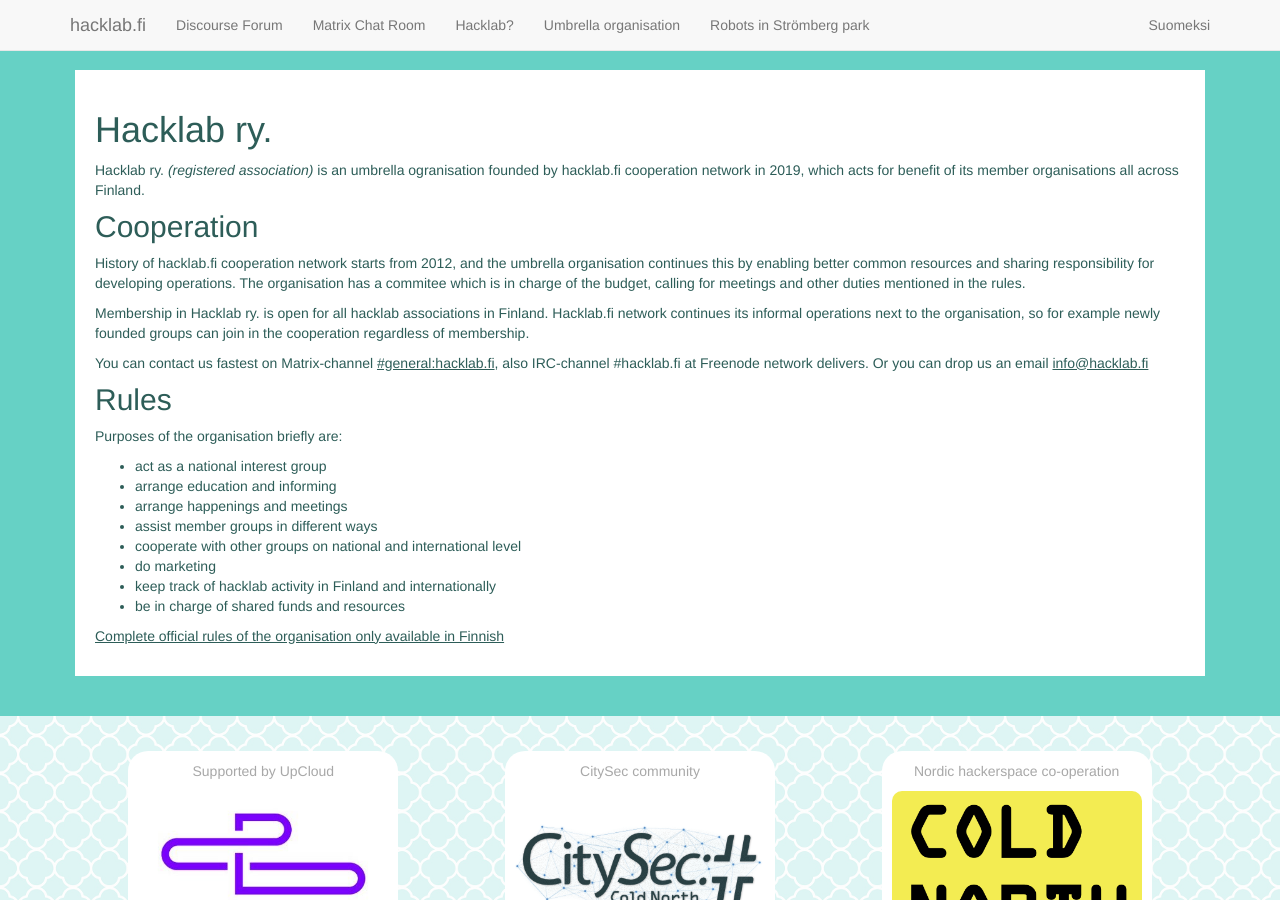
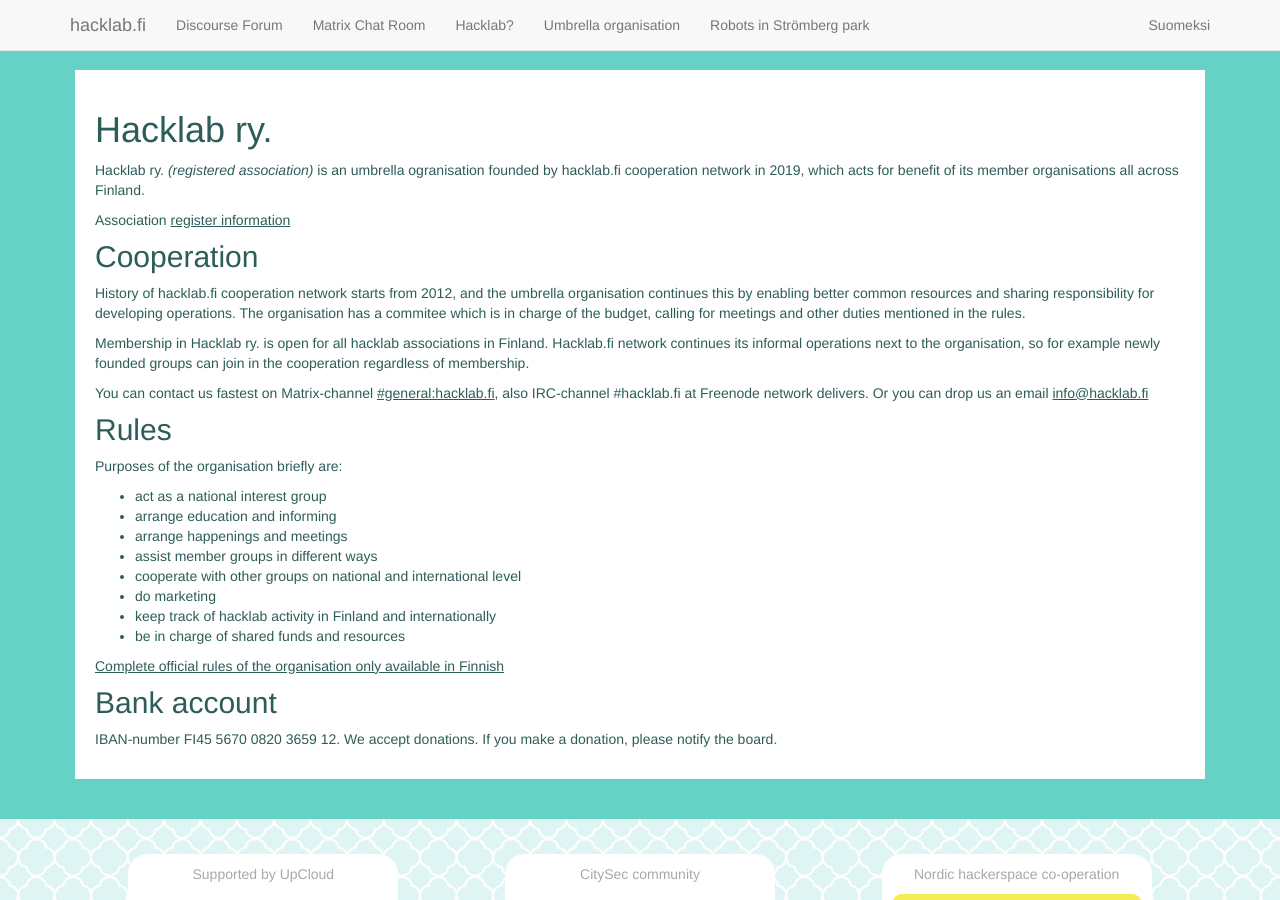
Before and after one commit to hacklab-fi/hacklab-website, a Jekyll site: the page built from hacklab_ry_en.md, in a window 1280 px wide and 900 px high. Built offline with Jekyll 4.4.1, drawn with Linux system fonts in a browser that asks for light colours; nearby versions of some CDN libraries.

Commit message:
Add bankaccount and link to prh
Add bank account information with a note that we accept donations
Add link to Information Service of the Finnish Register of Associations (PRH)

```diff
--- a/hacklab_ry_en.md
+++ b/hacklab_ry_en.md
@@ -6,6 +6,9 @@ lang: en
 # Hacklab ry.
 
 Hacklab ry. *(registered association)* is an umbrella ogranisation founded by hacklab.fi cooperation network in 2019, which acts for benefit of its member organisations all across Finland.
+
+Association [register information](https://yhdistysrekisteri.prh.fi/basicinformation?userLang=en&businessId=3084371-1){:target="_blank"}
+
 
 ## Cooperation
 
@@ -28,3 +31,7 @@ Purposes of the organisation briefly are:
  - be in charge of shared funds and resources
 
 [Complete official rules of the organisation only available in Finnish](/saannot.html)
+
+## Bank account
+
+IBAN-number FI45 5670 0820 3659 12. We accept donations. If you make a donation, please notify the board.
```
Also changed, not shown: hacklab_ry.md (+6 -0 lines).
